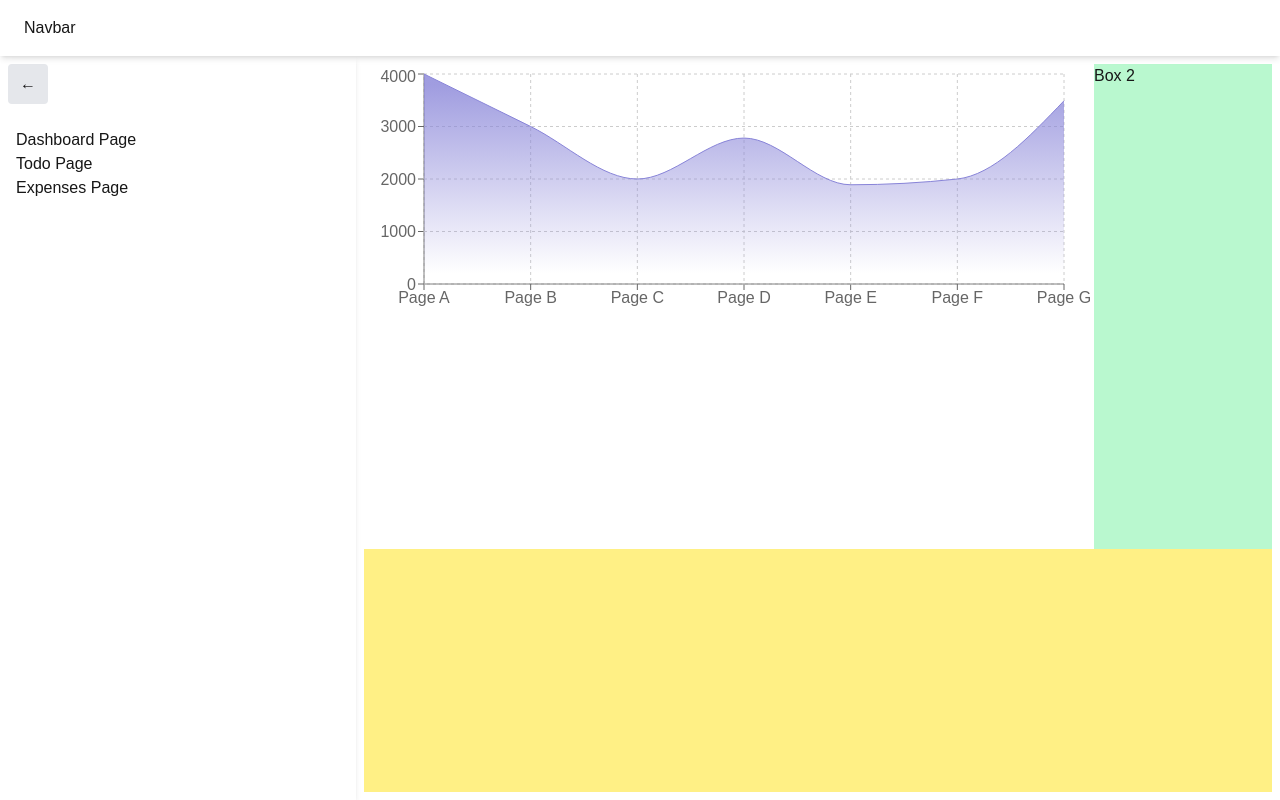
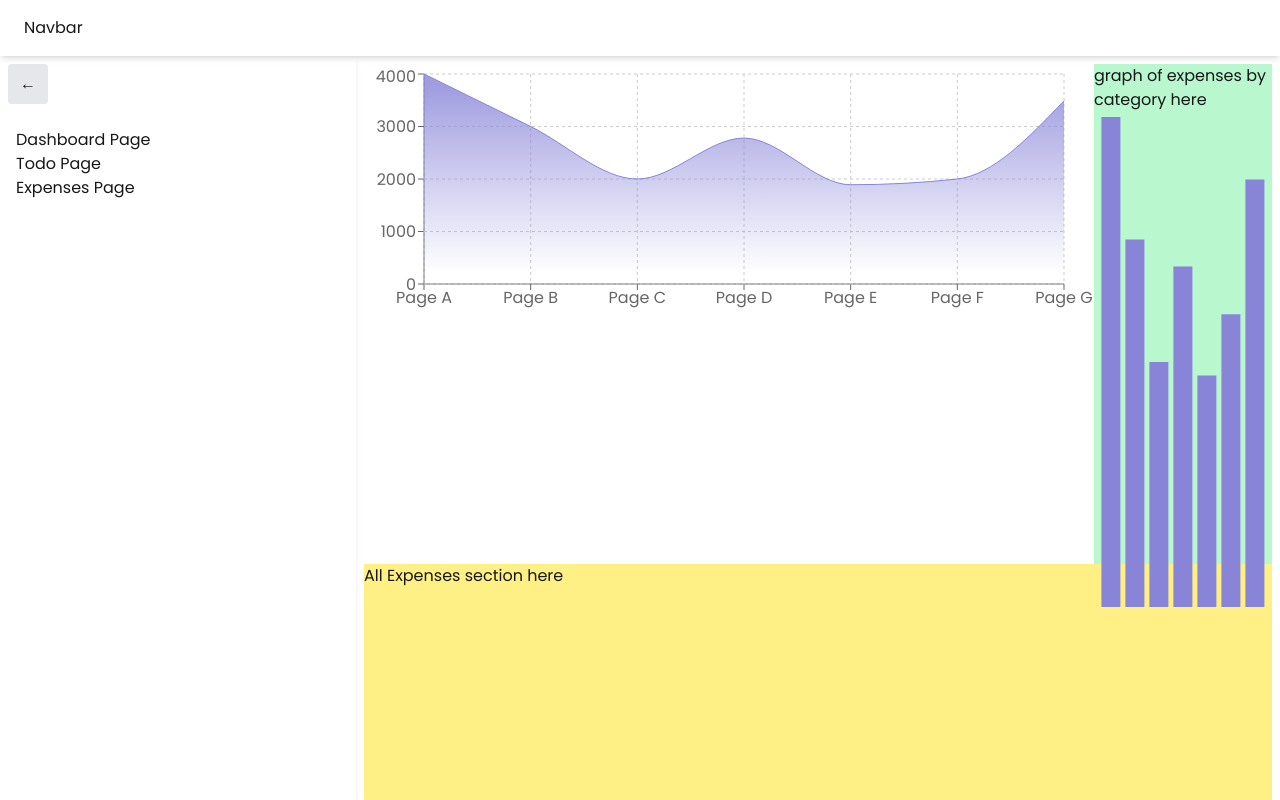
Before and after one commit to KarlStevenRequinto/habbit-management, a Next.js app: page /expenses in a window 1280 px wide. Shown: the top 800 px of the page. Built offline with nearby package versions, Linux system fonts and the light colour scheme.

Commit message:
global fonts

```diff
--- a/src/app/(main)/expenses/page.tsx
+++ b/src/app/(main)/expenses/page.tsx
@@ -2,14 +2,14 @@
 
 import React from "react";
 import MainContainer from "@/app/components/main-container";
-import { areaChartData } from "@/app/constants/chartData";
-import { Area, AreaChart, CartesianGrid, Tooltip, XAxis, YAxis } from "recharts";
+import { areaChartData, barChartData } from "@/app/constants/chartData";
+import { Area, AreaChart, CartesianGrid, Tooltip, XAxis, YAxis, ResponsiveContainer, BarChart, Bar } from "recharts";
 
 const ExpensesPage = () => {
     return (
         <MainContainer>
             {/* Top section: 2/3 height */}
-            <div className="flex-2 flex flex-col lg:flex-row w-full">
+            <div className="min-h-[500px] flex-2 flex flex-col lg:flex-row w-full">
                 <div className="flex-1">
                     <AreaChart width={730} height={250} data={areaChartData} margin={{ top: 10, right: 30, left: 0, bottom: 0 }}>
                         <defs>
@@ -25,11 +25,20 @@ const ExpensesPage = () => {
                         <Area type="monotone" dataKey="uv" stroke="#8884d8" fillOpacity={1} fill="url(#colorUv)" />
                     </AreaChart>
                 </div>
-                <div className="flex-1 bg-green-200">Box 2</div>
+                <div className="flex-1 bg-green-200">
+                    graph of expenses by category here
+                    <ResponsiveContainer width="100%" height="100%">
+                        <BarChart width={150} height={40} data={barChartData}>
+                            <Bar dataKey="uv" fill="#8884d8" />
+                        </BarChart>
+                    </ResponsiveContainer>
+                </div>
             </div>
 
             {/* Bottom section: 1/3 height */}
-            <div className="flex-1 bg-yellow-200"></div>
+            <div className="flex-1 bg-yellow-200 min-h-[500px]">All Expenses section here</div>
+
+            <div className="flex-1 bg-red-400 min-h-[500px]">All Expenses section here</div>
         </MainContainer>
     );
 };
--- a/src/app/constants/chartData.ts
+++ b/src/app/constants/chartData.ts
@@ -42,3 +42,48 @@ export const areaChartData = [
         amt: 2100,
     },
 ];
+
+export const barChartData = [
+    {
+        name: "Page A",
+        uv: 4000,
+        pv: 2400,
+        amt: 2400,
+    },
+    {
+        name: "Page B",
+        uv: 3000,
+        pv: 1398,
+        amt: 2210,
+    },
+    {
+        name: "Page C",
+        uv: 2000,
+        pv: 9800,
+        amt: 2290,
+    },
+    {
+        name: "Page D",
+        uv: 2780,
+        pv: 3908,
+        amt: 2000,
+    },
+    {
+        name: "Page E",
+        uv: 1890,
+        pv: 4800,
+        amt: 2181,
+    },
+    {
+        name: "Page F",
+        uv: 2390,
+        pv: 3800,
+        amt: 2500,
+    },
+    {
+        name: "Page G",
+        uv: 3490,
+        pv: 4300,
+        amt: 2100,
+    },
+];
--- a/src/app/globals.css
+++ b/src/app/globals.css
@@ -3,13 +3,12 @@
 :root {
     --background: #ffffff;
     --foreground: #171717;
+    --font-poppins: "Poppins", sans-serif;
 }
 
 @theme inline {
     --color-background: var(--background);
     --color-foreground: var(--foreground);
-    --font-sans: var(--font-geist-sans);
-    --font-mono: var(--font-geist-mono);
 }
 
 @media (prefers-color-scheme: dark) {
@@ -22,5 +21,5 @@
 body {
     background: var(--background);
     color: var(--foreground);
-    font-family: Arial, Helvetica, sans-serif;
+    font-family: var(--font-poppins);
 }
--- a/src/app/layout.tsx
+++ b/src/app/layout.tsx
@@ -1,15 +1,12 @@
 import type { Metadata } from "next";
-import { Geist, Geist_Mono } from "next/font/google";
+
+import { Poppins } from "next/font/google";
 import "./globals.css";
 
-const geistSans = Geist({
-    variable: "--font-geist-sans",
+const poppins = Poppins({
     subsets: ["latin"],
-});
-
-const geistMono = Geist_Mono({
-    variable: "--font-geist-mono",
-    subsets: ["latin"],
+    weight: ["400", "600", "700", "800", "900"],
+    variable: "--font-poppins",
 });
 
 export const metadata: Metadata = {
@@ -23,8 +20,8 @@ export default function RootLayout({
     children: React.ReactNode;
 }>) {
     return (
-        <html lang="en" className="h-full">
-            <body className={`${geistSans.variable} ${geistMono.variable} antialiased h-full`}>{children}</body>
+        <html lang="en" className={`h-full ${poppins.variable}`}>
+            <body className="antialiased h-full">{children}</body>
         </html>
     );
 }
--- /dev/null
+++ b/tailwind.config.ts
@@ -0,0 +1,9 @@
+module.exports = {
+    theme: {
+        extend: {
+            fontFamily: {
+                poppins: ["var(--font-poppins)", "sans-serif"],
+            },
+        },
+    },
+};
```
